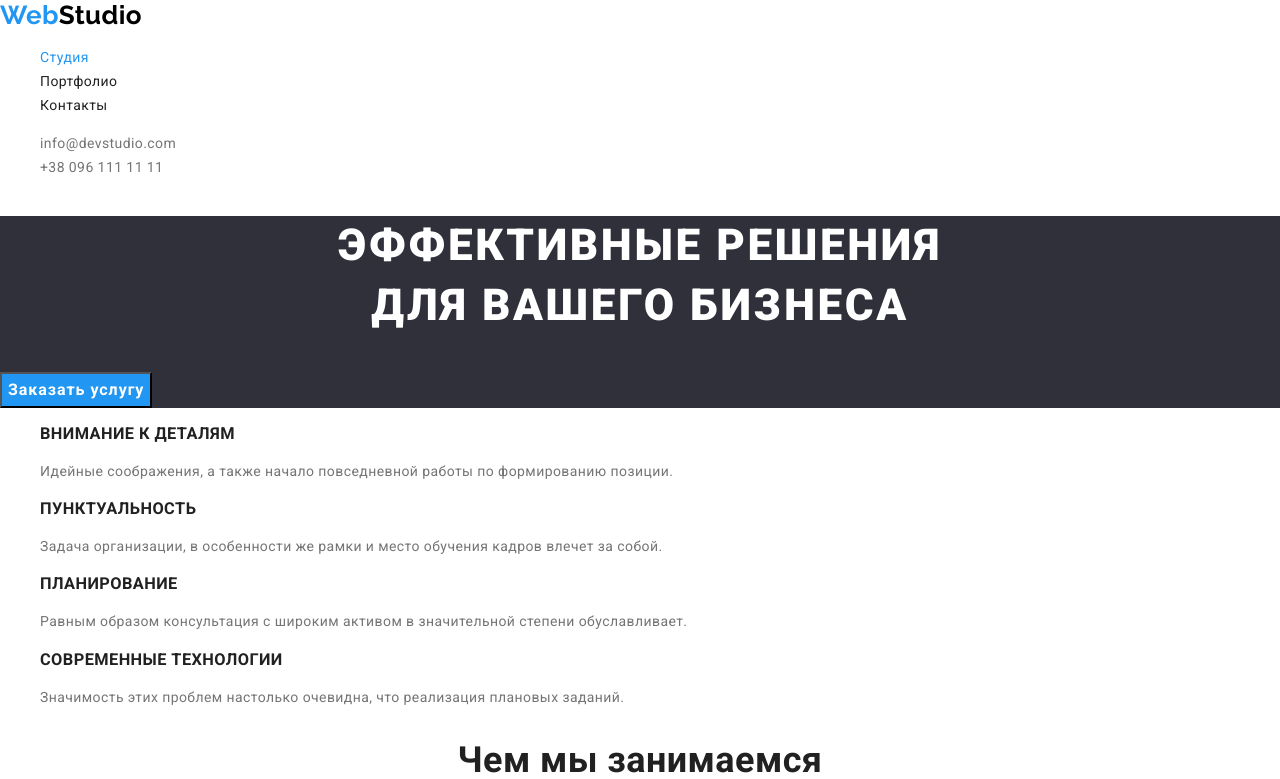
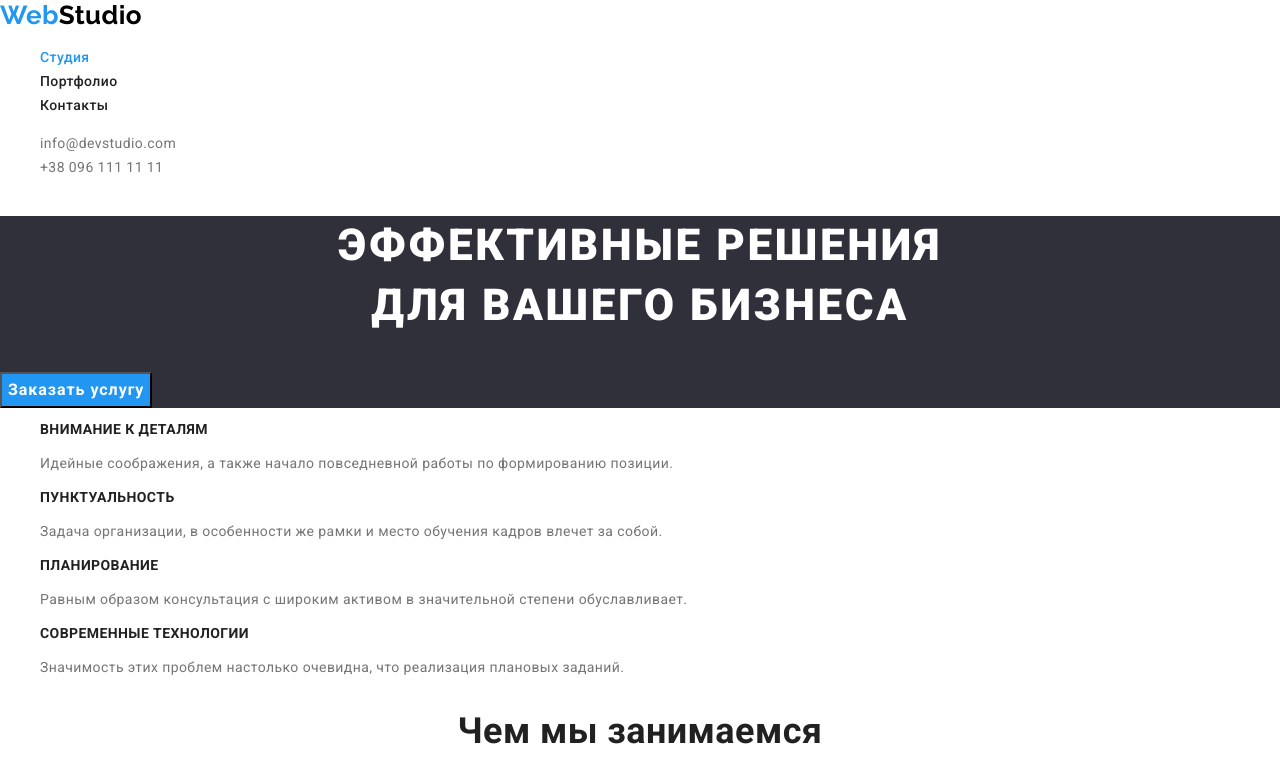
Before and after one commit to alekskor7/goit-markup-hw-02, a plain HTML site: page index.html in a window 1280 px wide. Shown: the top 779 px of the page. Drawn offline with nearby package versions, Linux system fonts and the light colour scheme.

Commit message:
Update style.css
font-weight
font-size

```diff
--- a/css/style.css
+++ b/css/style.css
@@ -52,6 +52,7 @@ body {
 .link-menu {
   color: var(--title-color);
   letter-spacing: 0.03em;
+  font-weight: 500;
 }
 
 .link-contact {
@@ -124,6 +125,7 @@ body {
 .item-title {
   font-weight: bold;
   line-height: 1.14;
+  font-size: 14px;
   text-transform: uppercase;
 }
 
```
